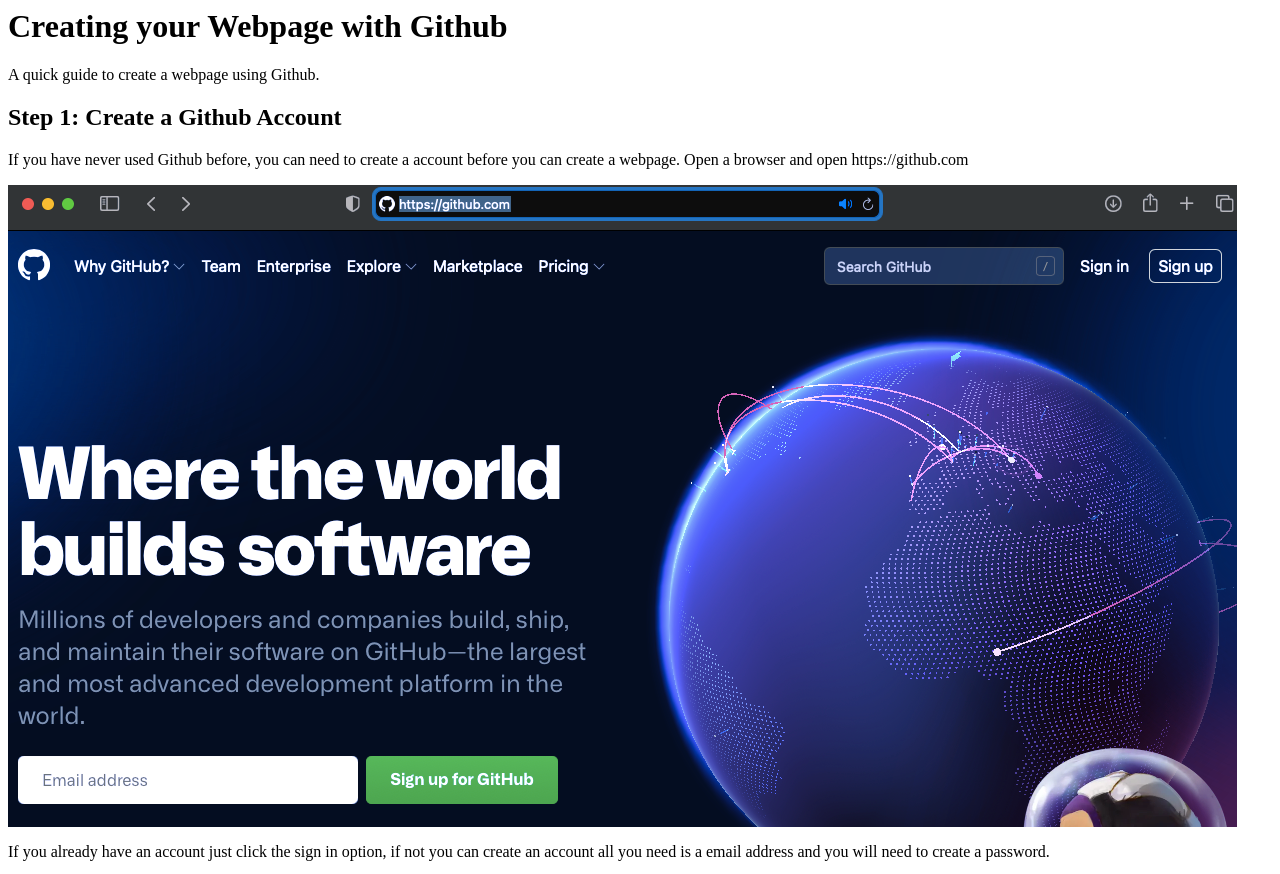
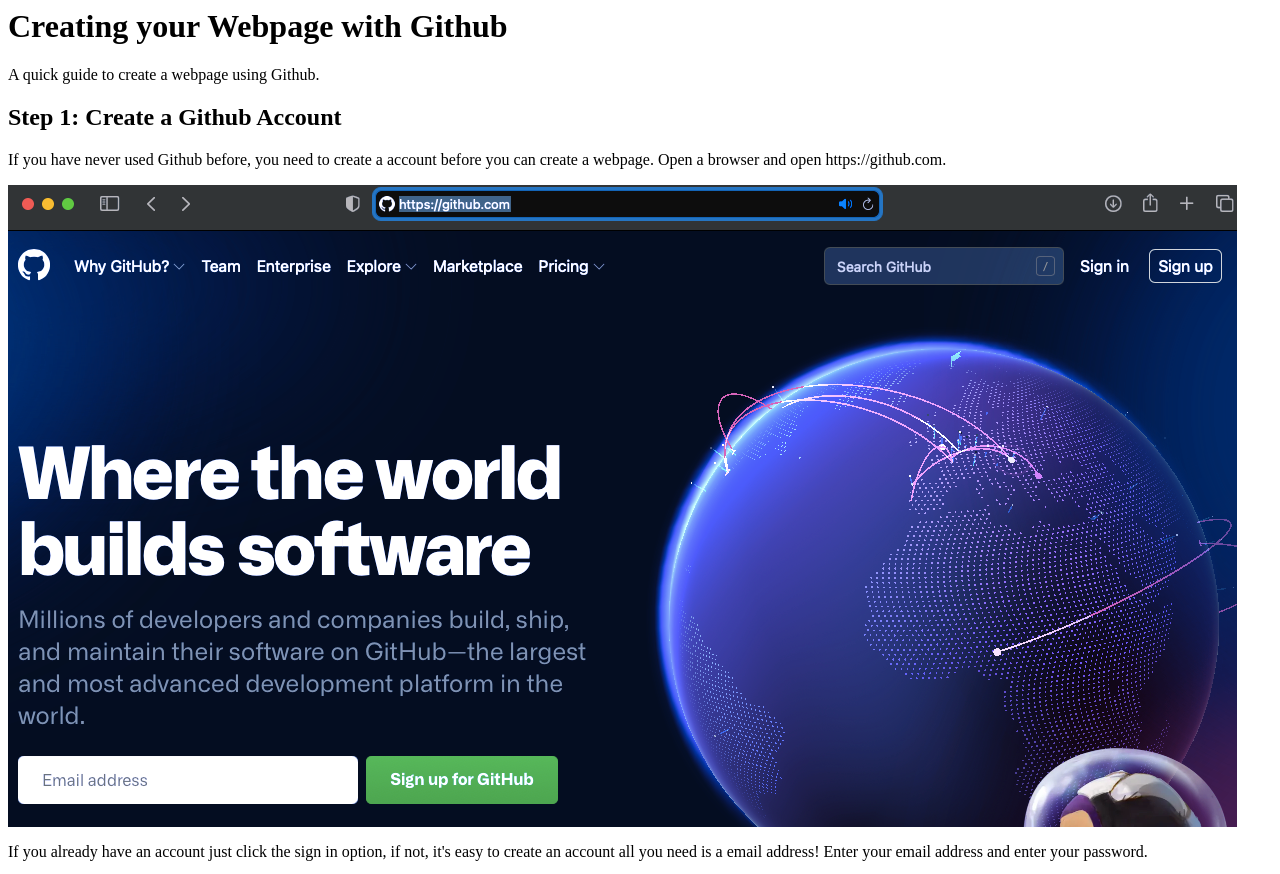
Before and after one commit to Jaaron0606/Portfolio, a plain HTML site: page index.html in a window 1280 px wide. Shown: the top 874 px of the page. Drawn offline with Linux system fonts and the light colour scheme.

Commit message:
Updating index

```diff
--- a/index.html
+++ b/index.html
@@ -5,13 +5,13 @@
         </p>
         <h2>Step 1: Create a Github Account
             </h2>
-        <p>If you have never used Github before, you can need to create a account
-        before you can create a webpage. Open a browser and open <a src="https://github.com">https://github.com</a>
+        <p>If you have never used Github before, you need to create a account before you can create a webpage.
+            Open a browser and open <a src="https://github.com">https://github.com</a>.
         </p>
         <img src="githubStartPage.png"> </img>
         <p>
-         If you already have an account just click the sign in option, if not you can create an account all you need is
-         a email address and you will need to create a password.
+         If you already have an account just click the sign in option, if not, it's easy to create an account all you need is
+         a email address! Enter your email address and enter your password.
             </p>
             <img src="login_screen.png"> </img>
 
@@ -21,6 +21,7 @@
         <p>The next step is to create a new repository for our webpage. In the top right-hand side of the screen you will see
         an icon. cliking the icon will show a dropdown screen, scroll down and click "your repositories"
         </p>
+
         <img src="dropdownMenu.png"> </img>
 
         <p> Once your repositories page has open click the new button.
```
